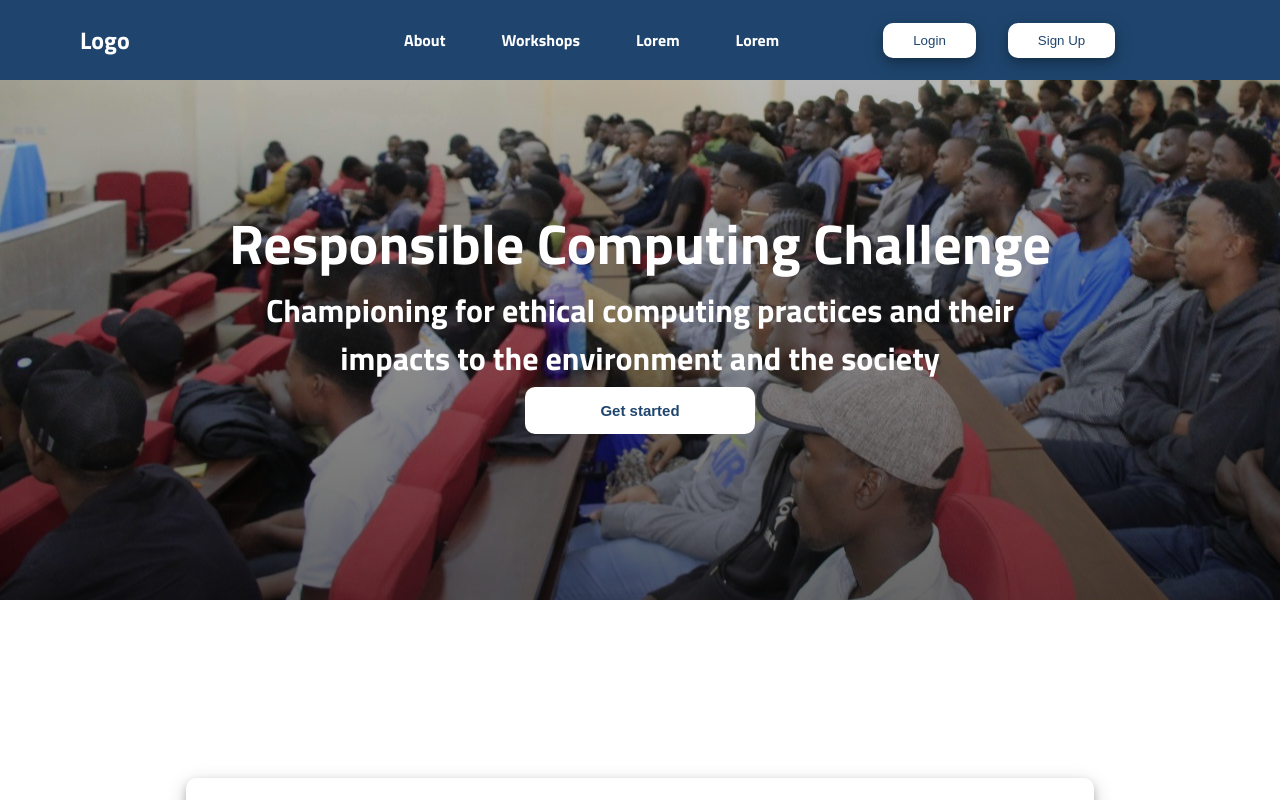
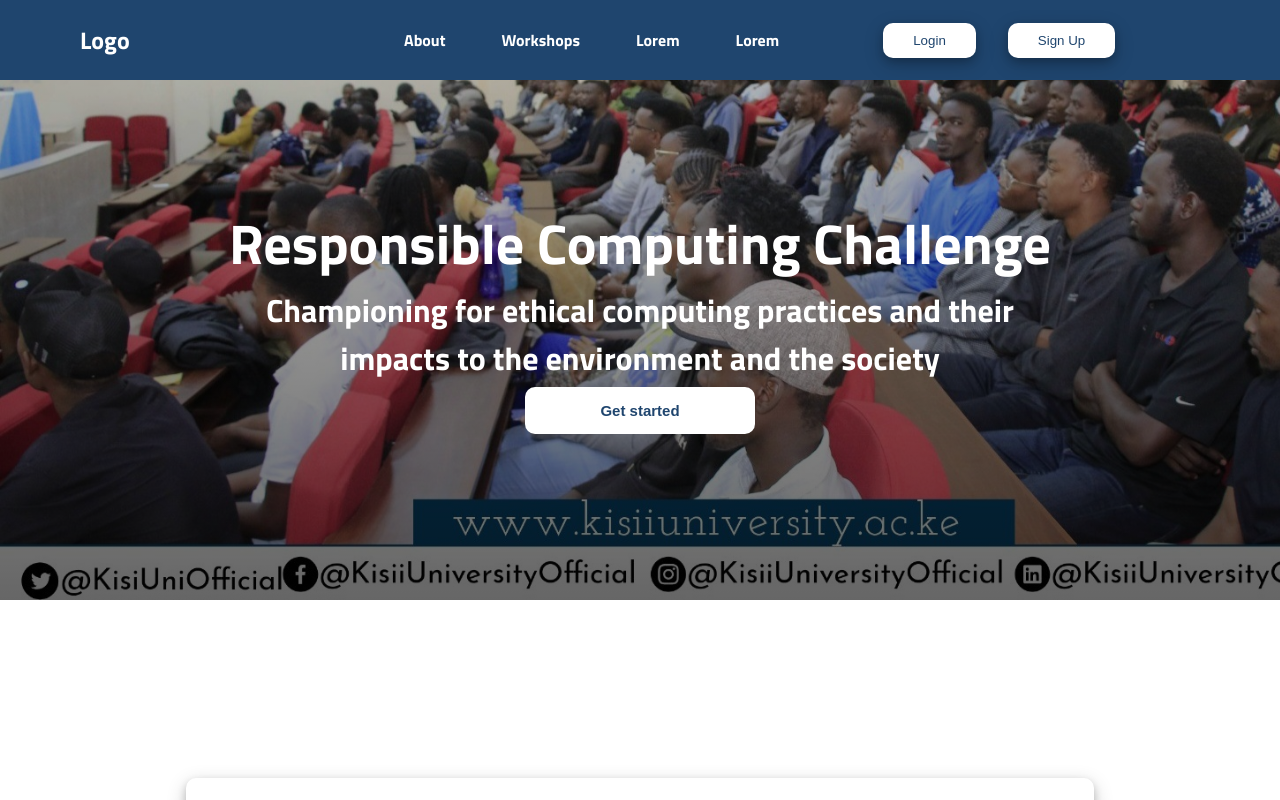
Before and after one commit to efpha/rc_web-app, a Next.js app: page / in a window 1280 px wide. Shown: the top 800 px of the page. Built offline with nearby package versions, Linux system fonts and the light colour scheme.

Commit message:
Image update

```diff
--- a/src/app/home.css
+++ b/src/app/home.css
@@ -15,7 +15,7 @@
     margin-top: 12em;
     background:
         linear-gradient(rgba(0, 0, 0, 0.2), rgba(0, 0, 0, 0.6)),
-        url('/images/home.jpeg') left no-repeat;
+        url('/images/home.jpg') left/cover no-repeat;
     transform: translateY(-50%);
     display: flex;
     align-items: flex-end;
```
Also changed, not shown: public/images/home.jpg (added).
